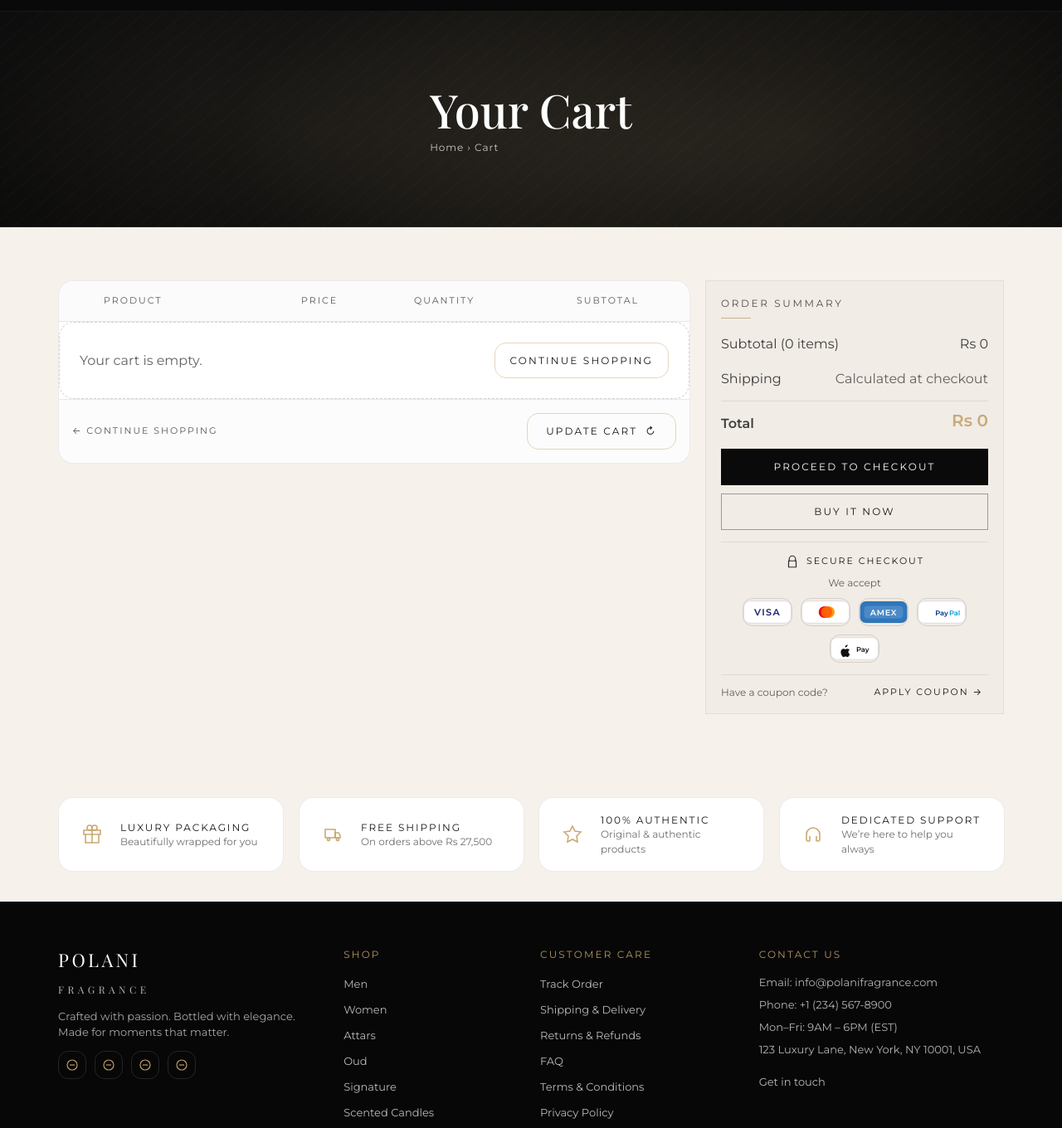
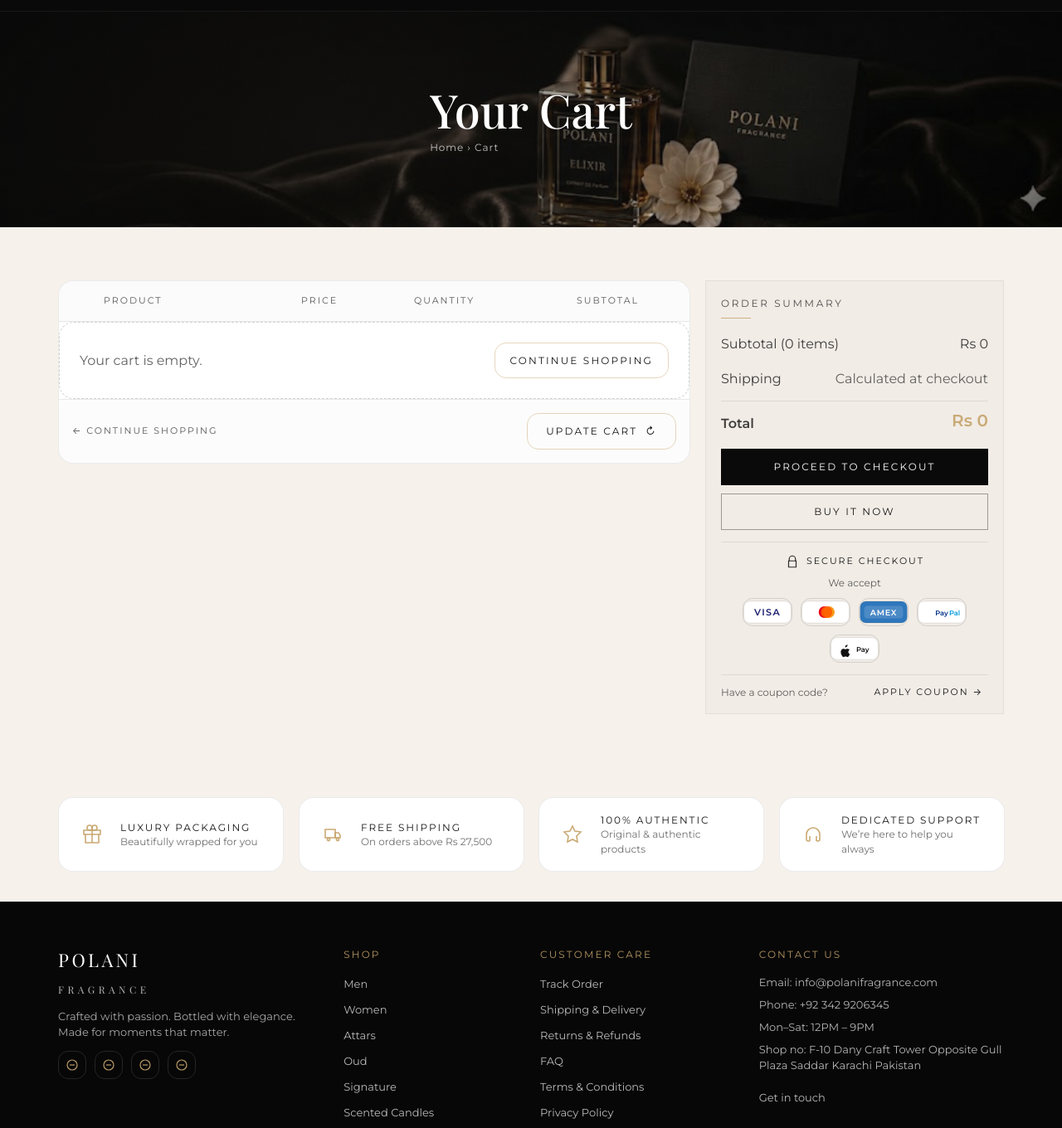
Before and after one commit to MOwaisrazaa/polani-fragnance, a plain HTML site: page cart.html in a window 1280 px wide. Shown: the part 98-1458 px from the top of the page at 83% size. Drawn offline with nearby package versions, Linux system fonts and the light colour scheme.

Commit message:
cart banner and detail changes

```diff
--- a/cart.html
+++ b/cart.html
@@ -216,9 +216,9 @@
         <div class="footer__col">
           <div class="footer__title">Contact Us</div>
           <div class="footer__info">Email: info@polanifragrance.com</div>
-          <div class="footer__info">Phone: +1 (234) 567-8900</div>
-          <div class="footer__info">Mon–Fri: 9AM – 6PM (EST)</div>
-          <div class="footer__info">123 Luxury Lane, New York, NY 10001, USA</div>
+          <div class="footer__info">Phone: +92 342 9206345</div>
+          <div class="footer__info">Mon–Sat: 12PM – 9PM </div>
+          <div class="footer__info">Shop no: F-10 Dany Craft Tower Opposite Gull Plaza Saddar Karachi Pakistan</div>
           <a class="footer__link footer__link--cta" href="contact.html">Get in touch</a>
         </div>
       </div>
--- a/css/styles.css
+++ b/css/styles.css
@@ -751,6 +751,8 @@
   position:absolute;
   inset:0;
   background:
+    linear-gradient(90deg, rgba(10,10,10,.62) 0%, rgba(10,10,10,.38) 44%, rgba(10,10,10,.12) 72%, rgba(10,10,10,.06) 100%),
+    url("../assets/cart_banner.jpeg") right center / cover no-repeat,
     radial-gradient(1100px 520px at 74% 58%, rgba(198,164,108,.20), rgba(10,10,10,0) 60%),
     radial-gradient(900px 520px at 18% 40%, rgba(255,255,255,.06), rgba(10,10,10,0) 62%),
     linear-gradient(180deg, rgba(10,10,10,.92), rgba(7,7,7,.98));
@@ -761,9 +763,8 @@
   background:
     radial-gradient(900px 420px at 64% 64%, rgba(255,255,255,.07), rgba(10,10,10,0) 62%),
     radial-gradient(760px 380px at 30% 56%, rgba(198,164,108,.10), rgba(10,10,10,0) 66%),
-    repeating-linear-gradient(140deg, rgba(255,255,255,.02) 0 2px, rgba(10,10,10,0) 2px 16px),
-    linear-gradient(90deg, rgba(10,10,10,.92), rgba(10,10,10,.52) 45%, rgba(10,10,10,.92));
-  opacity:.62;
+    linear-gradient(90deg, rgba(10,10,10,.62), rgba(10,10,10,.22) 55%, rgba(10,10,10,.55));
+  opacity:.36;
   pointer-events:none;
 }
 .cart-hero:after{
@@ -779,6 +780,7 @@
   display:grid;
   grid-template-columns: 1fr;
   align-items:center;
+  justify-items:start;
   gap:18px;
   padding:42px 0;
 }
@@ -788,8 +790,9 @@
   margin:0 0 8px;
   font-size:56px;
   line-height:1.06;
+  text-align:left;
 }
-.cart-hero__content{max-width:720px}
+.cart-hero__content{max-width:720px; width:100%; text-align:left; margin-left:0; margin-right:auto;}
 
 .cart__head{display:flex; align-items:center; justify-content:space-between; gap:12px; margin-bottom:14px}
 .cart__grid{display:grid; grid-template-columns: 1fr 360px; gap:18px}
```
Also changed, not shown: assets/cart_banner.jpeg (added).
